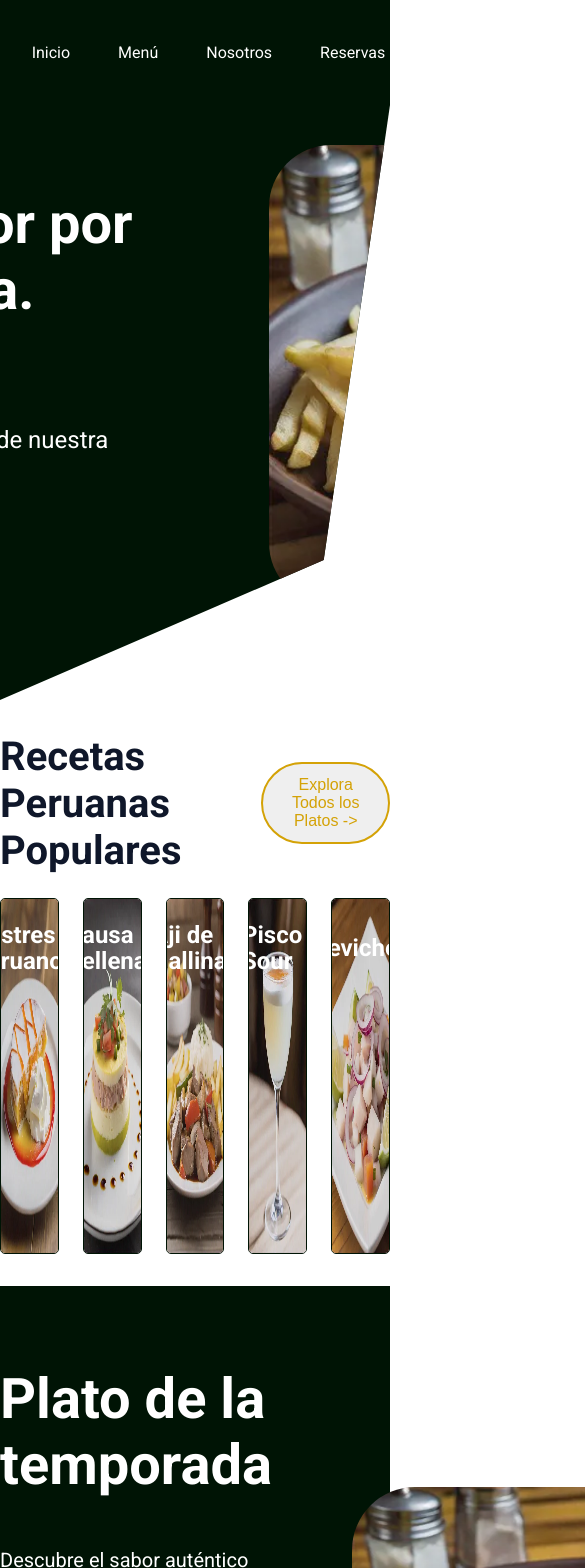
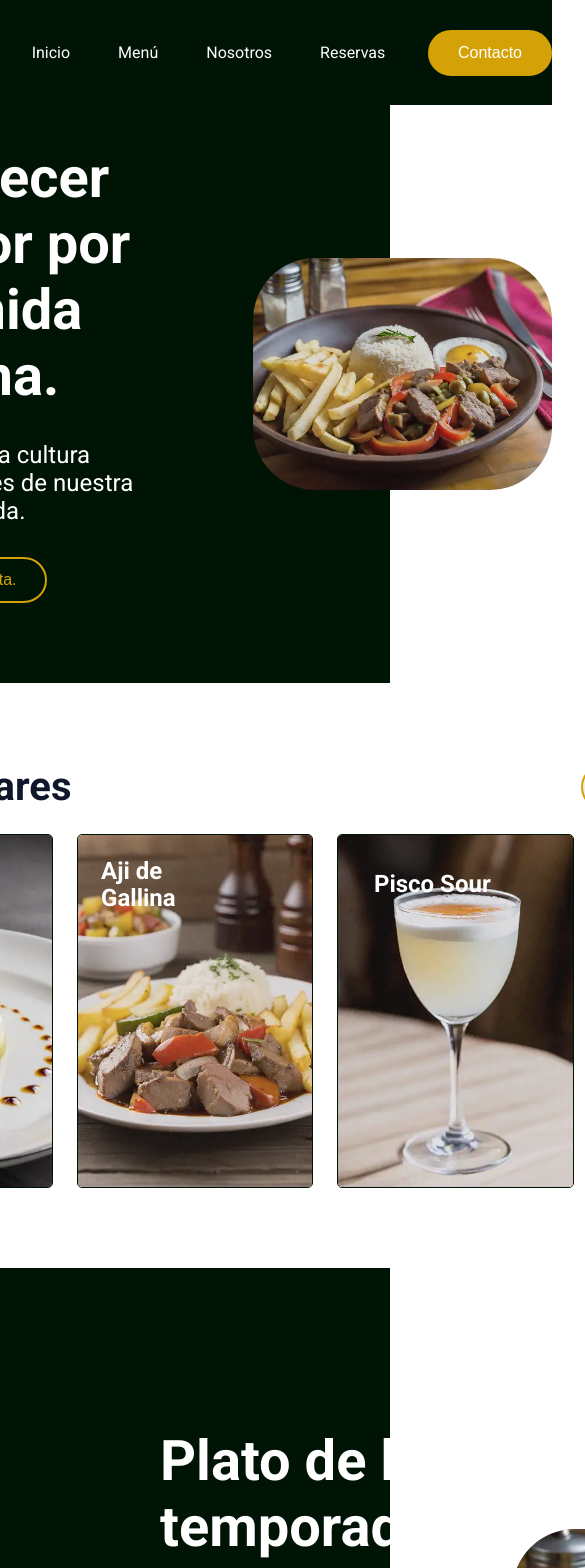
Before and after one commit to LuaGR/dilvant-landing, an Angular app: page / in a window 390 px wide. Shown: the top 1568 px of the page, 585 px wide, since content can reach past the window. Built offline with nearby package versions, Linux system fonts and the light colour scheme.

Commit message:
style: header responsive

```diff
--- a/src/app/app.component.css
+++ b/src/app/app.component.css
@@ -1,5 +1,6 @@
 app-header, app-main {
   width: 100%;
+  height: auto;
   display: flex;
   flex-direction: column;
   align-items: center;
@@ -7,7 +8,6 @@ app-header, app-main {
 }
 
 app-header {
-  height: 700px;
   background: var(--bg-black);
-  clip-path: polygon(100% 0, 100% 15%, 83% 80%, 0 100%, 0 0);
+
 }
--- a/src/app/components/header/components/presentation/presentation.component.css
+++ b/src/app/components/header/components/presentation/presentation.component.css
@@ -1,6 +1,5 @@
 .presentation-container {
   width: 100%;
-  height: 599px;
   display: flex;
   gap: 80px;
   justify-content: space-between;
@@ -11,6 +10,7 @@
   width: 634px;
   display: flex;
   flex-direction: column;
+  justify-content: center;
   gap: 32px;
 }
 
@@ -22,8 +22,15 @@ p {
   font-size: 24px
 }
 
-.lomo {
-  width: 566px;
-  height: 460px;
+.right-container {
+  display: flex;
+  justify-content: center;
+  align-items: center;
+  overflow: hidden;
+}
+.image-food {
+  width: 100%; /* Hace que la imagen ocupe el 100% del ancho de su contenedor */
+  max-width: 566px; /* Define un tamaño máximo para la imagen */
+  height: auto; /* Mantiene las proporciones de la imagen */
   border-radius: 62px;
 }
--- a/src/app/components/header/components/presentation/presentation.component.html
+++ b/src/app/components/header/components/presentation/presentation.component.html
@@ -1,5 +1,5 @@
-<div class="presentation-container">
-  <section class="left-container">
+<section class="presentation-container">
+  <article class="left-container">
     <div>
       <h2>Haz crecer tu amor por la comida peruana.</h2>
     </div>
@@ -11,9 +11,9 @@
     <div>
       <app-button text="Nuestra nueva carta." [backgroundColor]="'var(--bg-black)'" [fontColor]="'var(--primary-color)'" ></app-button>
     </div>
-  </section>
+  </article>
 
-  <section class="lomo-container">
-    <img src="/presentation/lomo.webp" alt="lomo saltado" class="lomo">
-  </section>
-</div>
+  <aside class="right-container">
+    <img src="/presentation/lomo.webp" alt="lomo saltado" class="image-food" width="566" height="460">
+  </aside>
+</section>
--- a/src/app/components/main/main.component.css
+++ b/src/app/components/main/main.component.css
@@ -1,6 +1,15 @@
+main {
+  width: 100%;
+    background: var(--bg-black);
+}
+.section-container {
+  padding: 80px;
+
+  &:nth-of-type(2) {
+  }
+}
 app-recipes, app-seasonal-dish {
   width: 100%;
-  box-sizing: border-box;
   display: flex;
   flex-direction: column;
   gap: 24px;
@@ -8,10 +17,5 @@ app-recipes, app-seasonal-dish {
   align-items: center;
 }
 
-app-recipes {
-  height: 586px;
+app-seasonal-dish {
 }
-
-app-seasonal-dish {
-  background: var(--bg-black);
-}
--- a/src/app/components/main/main.component.html
+++ b/src/app/components/main/main.component.html
@@ -1,2 +1,8 @@
-<app-recipes></app-recipes>
-<app-seasonal-dish></app-seasonal-dish>
+<section class="section-container">
+  <app-recipes></app-recipes>
+</section>
+<main>
+<section class="section-container">
+  <app-seasonal-dish></app-seasonal-dish>
+</section>
+</main>
--- a/src/styles.css
+++ b/src/styles.css
@@ -8,9 +8,18 @@
   --bg-smoky-white: #f1f5f9;
   --title-black: #0F172A;
 }
+* {
+  box-sizing: inherit;
+}
 
+h1, h2, h3, h4, h5, h6, p {
+  margin: 0;
+}
 body {
   margin: 0;
+  padding: 0;
+  overflow-x: hidden;
+  box-sizing: border-box;
   font-family: "Roboto", sans-serif;
   color: var(--bg-white);
 }
```
